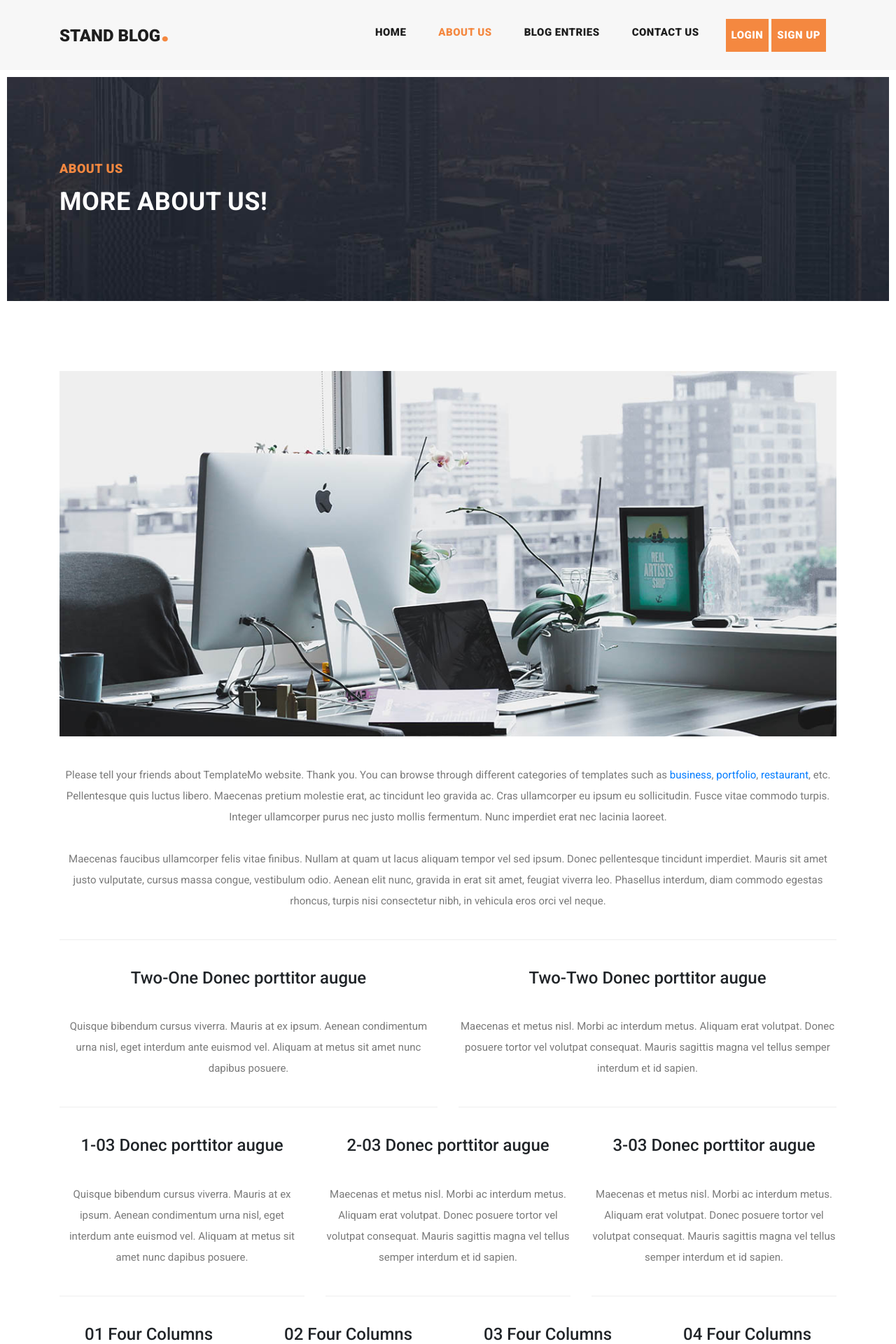
After one commit to R-Zarei/blog, a Django app: page /about/ in a window 1280 px wide. The commit adds this page. Shown: the top 1920 px of the page at 70% size. Run offline with Django 5.2, Linux system fonts and the light colour scheme; some libraries are stand-ins or nearby versions.

Commit message:
Adding 'about us' page.

```diff
--- /dev/null
+++ b/home_app/templates/home_app/about_us.html
@@ -0,0 +1,123 @@
+{% extends "base.html" %}
+{% load static %}
+
+{% block title %}
+    About Us
+{% endblock %}
+
+{% block content %}
+
+
+    <!----------------------- Page Content -->
+
+    <!-- Banner Starts Here -->
+    <div class="heading-page header-text">
+        <section class="page-heading">
+            <div class="container">
+                <div class="row">
+                    <div class="col-lg-12">
+                        <div class="text-content">
+                            <h4>about us</h4>
+                            <h2>more about us!</h2>
+                        </div>
+                    </div>
+                </div>
+            </div>
+        </section>
+    </div>
+    <!-- Banner Ends Here -->
+
+
+    <section class="about-us">
+        <div class="container">
+
+            <div class="row">
+                <div class="col-lg-12">
+                    <img src="{% static 'images/about-us.jpg' %}" alt="">
+                    <p>Please tell your friends about TemplateMo website. Thank you. You can browse through different
+                        categories of templates such as <a rel="nofollow" href="https://templatemo.com/tag/business"
+                                                           target="_parent">business</a>, <a rel="nofollow"
+                                                                                             href="https://templatemo.com/tag/portfolio"
+                                                                                             target="_parent">portfolio</a>,
+                        <a rel="nofollow" href="https://templatemo.com/tag/restaurant" target="_parent">restaurant</a>,
+                        etc. Pellentesque quis luctus libero. Maecenas pretium molestie erat, ac tincidunt leo gravida
+                        ac. Cras ullamcorper eu ipsum eu sollicitudin. Fusce vitae commodo turpis. Integer ullamcorper
+                        purus nec justo mollis fermentum. Nunc imperdiet erat nec lacinia laoreet. <br><br>Maecenas
+                        faucibus ullamcorper felis vitae finibus. Nullam at quam ut lacus aliquam tempor vel sed ipsum.
+                        Donec pellentesque tincidunt imperdiet. Mauris sit amet justo vulputate, cursus massa congue,
+                        vestibulum odio. Aenean elit nunc, gravida in erat sit amet, feugiat viverra leo. Phasellus
+                        interdum, diam commodo egestas rhoncus, turpis nisi consectetur nibh, in vehicula eros orci vel
+                        neque.</p>
+                </div>
+            </div>
+
+            <div class="row">
+                <div class="col-lg-6">
+                    <h4>Two-One Donec porttitor augue</h4>
+                    <p>Quisque bibendum cursus viverra. Mauris at ex ipsum. Aenean condimentum urna nisl, eget interdum
+                        ante euismod vel. Aliquam at metus sit amet nunc dapibus posuere.</p>
+                </div>
+                <div class="col-lg-6">
+                    <h4>Two-Two Donec porttitor augue</h4>
+                    <p>Maecenas et metus nisl. Morbi ac interdum metus. Aliquam erat volutpat. Donec posuere tortor vel
+                        volutpat consequat. Mauris sagittis magna vel tellus semper interdum et id sapien.</p>
+                </div>
+            </div>
+
+            <div class="row">
+                <div class="col-lg-4 col-md-6">
+                    <h4>1-03 Donec porttitor augue</h4>
+                    <p>Quisque bibendum cursus viverra. Mauris at ex ipsum. Aenean condimentum urna nisl, eget interdum
+                        ante euismod vel. Aliquam at metus sit amet nunc dapibus posuere.</p>
+                </div>
+                <div class="col-lg-4 col-md-6">
+                    <h4>2-03 Donec porttitor augue</h4>
+                    <p>Maecenas et metus nisl. Morbi ac interdum metus. Aliquam erat volutpat. Donec posuere tortor vel
+                        volutpat consequat. Mauris sagittis magna vel tellus semper interdum et id sapien.</p>
+                </div>
+                <div class="col-lg-4">
+                    <h4>3-03 Donec porttitor augue</h4>
+                    <p>Maecenas et metus nisl. Morbi ac interdum metus. Aliquam erat volutpat. Donec posuere tortor vel
+                        volutpat consequat. Mauris sagittis magna vel tellus semper interdum et id sapien.</p>
+                </div>
+            </div>
+
+
+            <div class="row">
+                <div class="col-lg-3 col-md-6">
+                    <h4>01 Four Columns</h4>
+                    <p>Mauris at ex ipsum. Aenean condimentum urna nisl, eget interdum ante euismod vel. Aliquam at
+                        metus sit amet nunc dapibus posuere.</p>
+                </div>
+                <div class="col-lg-3 col-md-6">
+                    <h4>02 Four Columns</h4>
+                    <p>Aliquam erat volutpat. Donec posuere tortor vel volutpat consequat. Mauris sagittis magna vel
+                        tellus semper interdum et id sapien.</p>
+                </div>
+                <div class="col-lg-3 col-md-6">
+                    <h4>03 Four Columns</h4>
+                    <p>Morbi ac interdum metus. Donec posuere tortor vel volutpat consequat. Mauris sagittis magna vel
+                        tellus semper interdum et id sapien.</p>
+                </div>
+                <div class="col-lg-3 col-md-6">
+                    <h4>04 Four Columns</h4>
+                    <p>Aliquam erat volutpat. Donec posuere tortor vel volutpat consequat. Mauris sagittis magna vel
+                        tellus semper interdum et id sapien.</p>
+                </div>
+            </div>
+
+            <div class="row">
+                <div class="col-lg-12">
+                    <ul class="social-icons">
+                        <li><a href="#"><i class="fa fa-facebook"></i></a></li>
+                        <li><a href="#"><i class="fa fa-twitter"></i></a></li>
+                        <li><a href="#"><i class="fa fa-behance"></i></a></li>
+                        <li><a href="#"><i class="fa fa-linkedin"></i></a></li>
+                    </ul>
+                </div>
+            </div>
+
+
+        </div>
+    </section>
+{% endblock %}
--- a/home_app/templates/home_app/index.html
+++ b/home_app/templates/home_app/index.html
@@ -45,12 +45,12 @@
                     <div class="main-content">
                         <div class="row">
                             <div class="col-lg-8">
-                                <span>Stand Blog HTML5 Template</span>
-                                <h4>Creative HTML Template For Bloggers!</h4>
+                                <span>****************************</span>
+                                <h4>##############################</h4>
                             </div>
                             <div class="col-lg-4">
                                 <div class="main-button">
-                                    <a rel="nofollow" href="https://templatemo.com/tm-551-stand-blog"
+                                    <a rel="nofollow" href="#"
                                        target="_parent">Download Now!</a>
                                 </div>
                             </div>
--- a/home_app/urls.py
+++ b/home_app/urls.py
@@ -6,4 +6,5 @@ app_name = 'home_app'
 
 urlpatterns = [
     path('', views.home, name='home'),
+    path('about/', views.about, name='about'),
 ]
--- a/home_app/views.py
+++ b/home_app/views.py
@@ -5,3 +5,7 @@ from blog_app.models import Post
 def home(request):
     posts = Post.objects.all()
     return render(request, template_name='home_app/index.html', context={'posts': posts})
+
+
+def about(request):
+    return render(request, "home_app/about_us.html", {})
--- a/static/js/ajax.js
+++ b/static/js/ajax.js
@@ -29,8 +29,8 @@ $(document).ready(function () {
             data: {
                 'body': body,
                 'parent_id': parentId,
-                'csrfmiddlewaretoken': csrfToken
             },
+            headers: {"X-CSRFToken": csrfToken},
             success: function (response) {
                 // select user image url.
                 if (response.user_img_url) {
@@ -48,7 +48,7 @@ $(document).ready(function () {
                     '<div class="right-content">' +
                     '<h4>' + response.user_name + '<span>' + response.date + '</span></h4>' +
                     '<p>' + response.body + '</p>' +
-                    '<button onClick="is_reply(' + parentId + ')" style=" font-weight: bold ; font-size: 13px;  background: transparent; border: none; color: #f48840">Reply\n</button>' +
+                    '<button onClick="is_reply(' + response.id + ')" style=" font-weight: bold ; font-size: 13px;  background: transparent; border: none; color: #f48840">Reply\n</button>' +
                     '</div>' +
                     '</li>';
                 var newReply = '<li class="replied" style="display: table" name="' + parentId + '">' +
--- a/templates/includes/header.html
+++ b/templates/includes/header.html
@@ -14,8 +14,8 @@
                             <span class="sr-only">(current)</span>
                         </a>
                     </li>
-                    <li class="nav-item">
-                        <a class="nav-link" href="about.html">About Us</a>
+                    <li class="nav-item {% if request.path == "/about/" %}active{% endif %}">
+                        <a class="nav-link" href="{% url 'home_app:about' %}">About Us</a>
                     </li>
                     <li class="nav-item {% if request.path == "/posts/" %}active{% endif %}">
                         <a class="nav-link" href="{% url 'blog:posts' %}">Blog Entries</a>
```
Also changed, not shown: db.sqlite3.
